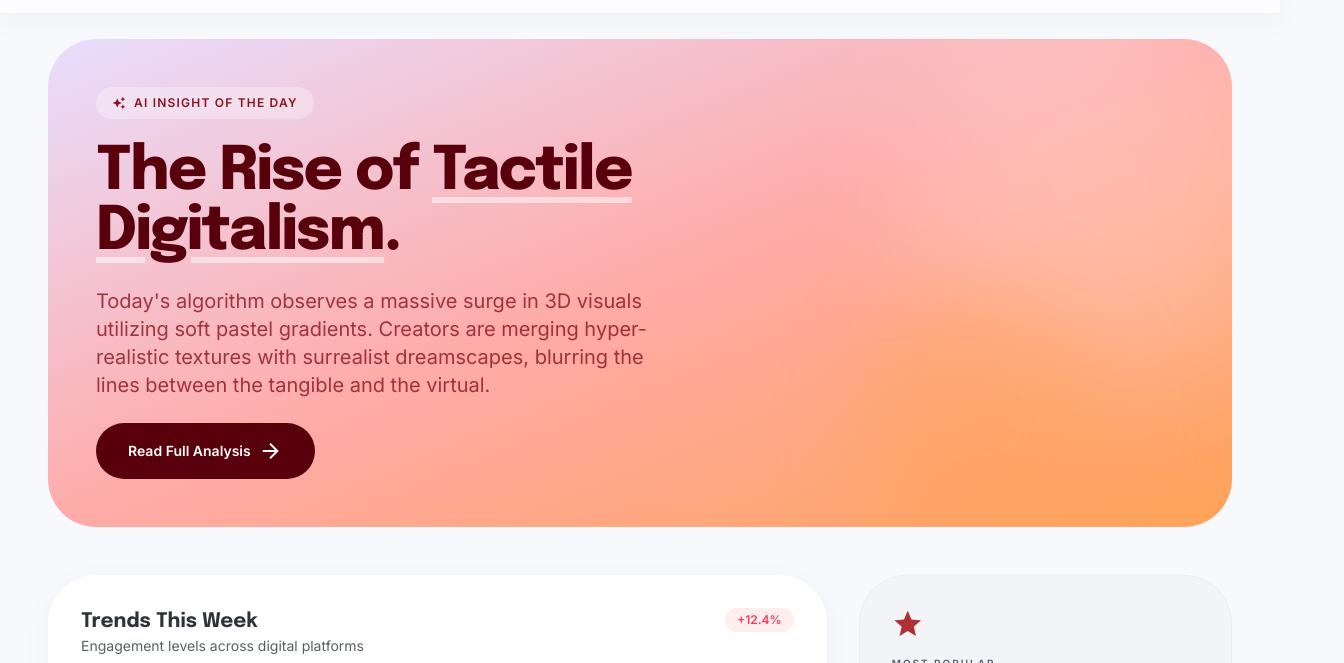
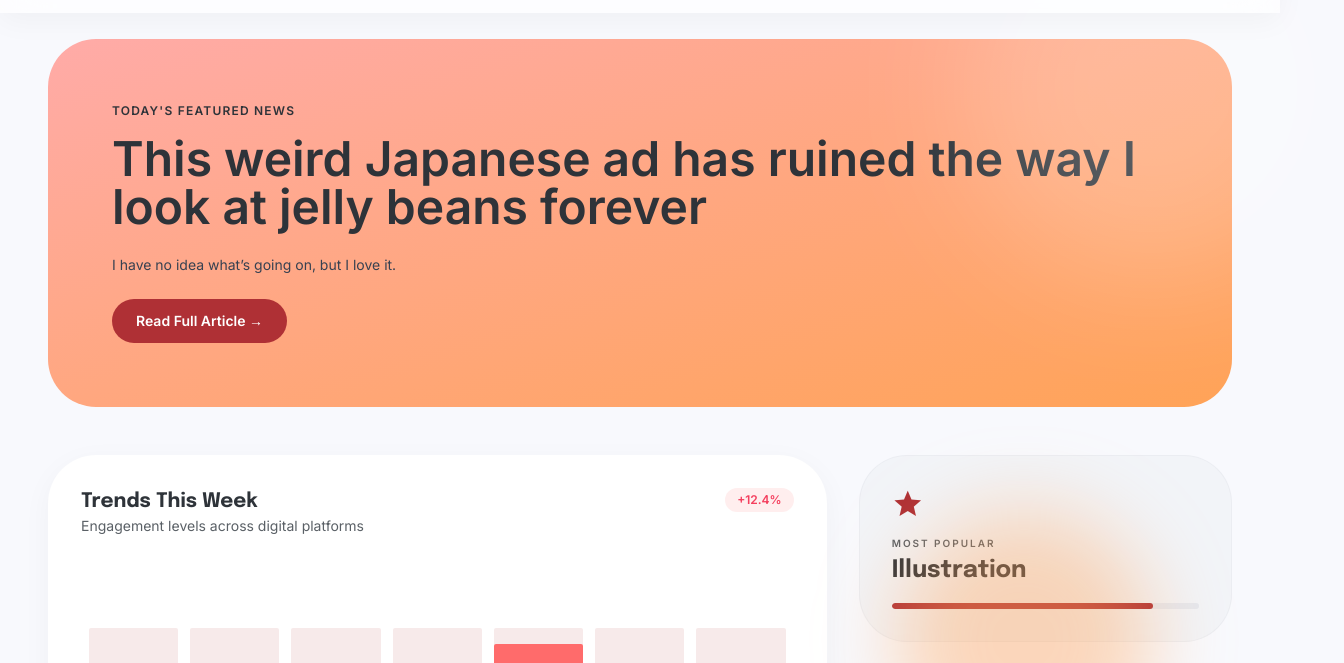
Before and after one commit to Vanisha0609/ai-art-trends-dashboard, a website: page index.html in a window 1280 px wide. Shown: the part 73-736 px from the top of the page, 1344 px wide, since content can reach past the window. Drawn offline with nearby package versions, Linux system fonts and the light colour scheme.

Commit message:
feat: added a featured news section

```diff
--- a/index.html
+++ b/index.html
@@ -137,24 +137,7 @@
 </nav>
 <main class="pt-28 pb-12 px-6 lg:px-12 max-w-[1440px] mx-auto space-y-12">
 <!-- Hero / AI Insight Section -->
-<section class="relative w-full overflow-hidden rounded-xl lg:rounded-xl">
-<div class="relative z-10 p-8 md:p-12 bg-gradient-to-br from-[#e8deff] via-[#ffaba8] to-[#ffa357] min-h-[400px] flex flex-col justify-center">
-<div class="max-w-2xl space-y-6">
-<div class="inline-flex items-center space-x-2 bg-white/30 backdrop-blur-md px-4 py-1.5 rounded-full text-on-primary-fixed-variant text-xs font-bold tracking-widest uppercase">
-<span class="material-symbols-outlined text-sm" style="font-variation-settings: 'FILL' 1;">auto_awesome</span>
-<span>AI Insight of the Day</span>
-</div>
-<h1 class="text-4xl md:text-6xl font-headline font-extrabold text-on-primary-fixed tracking-tight leading-tight">
-                        The Rise of <span class="underline decoration-white/50 underline-offset-8">Tactile Digitalism</span>.
-                    </h1>
-<p class="text-lg md:text-xl text-on-primary-fixed-variant/80 font-body leading-relaxed max-w-xl">
-                        Today's algorithm observes a massive surge in 3D visuals utilizing soft pastel gradients. Creators are merging hyper-realistic textures with surrealist dreamscapes, blurring the lines between the tangible and the virtual.
-                    </p>
-<button class="bg-on-primary-fixed text-white px-8 py-4 rounded-full font-bold text-sm hover:opacity-90 transition-opacity flex items-center group">
-                        Read Full Analysis
-                        <span class="material-symbols-outlined ml-2 transition-transform group-hover:translate-x-1">arrow_forward</span>
-</button>
-</div>
+<div id="featured-news"></div>
 <!-- Decorative Abstract Elements -->
 <div class="absolute right-[-5%] top-[-10%] w-96 h-96 bg-white/20 rounded-full blur-3xl"></div>
 <div class="absolute right-[10%] bottom-[-5%] w-64 h-64 bg-tertiary-container/40 rounded-full blur-2xl"></div>
--- a/script.js
+++ b/script.js
@@ -25,6 +25,33 @@ async function loadNews() {
 // ✅ SET LAST UPDATED HERE
     document.getElementById("last-updated").innerText = `⏱️ Updated ${timeAgo}`;
 
+
+    if (articles.length > 0) {
+      const featured = articles[0];
+
+      document.getElementById("featured-news").innerHTML = `
+        <section class="relative overflow-hidden rounded-[3rem] p-10 lg:p-16 bg-gradient-to-br from-primary-container to-tertiary-container">
+
+          <p class="text-xs font-bold uppercase tracking-widest mb-4">
+            Today's featured news
+          </p>
+
+          <h1 class="text-4xl lg:text-5xl font-extrabold mb-6">
+            ${featured.title}
+          </h1>
+
+          <p class="max-w-xl text-sm text-gray-700 mb-6">
+            ${featured.summary}
+          </p>
+
+          <a href="${featured.link}" target="_blank"
+            class="inline-block px-6 py-3 bg-primary text-white rounded-full text-sm font-semibold">
+            Read Full Article →
+          </a>
+
+        </section>
+      `;
+    }
     articles.forEach(article => {
       const card = `
         <article class="group hover-lift bg-surface-container-lowest rounded-xl overflow-hidden soft-shadow">
```
